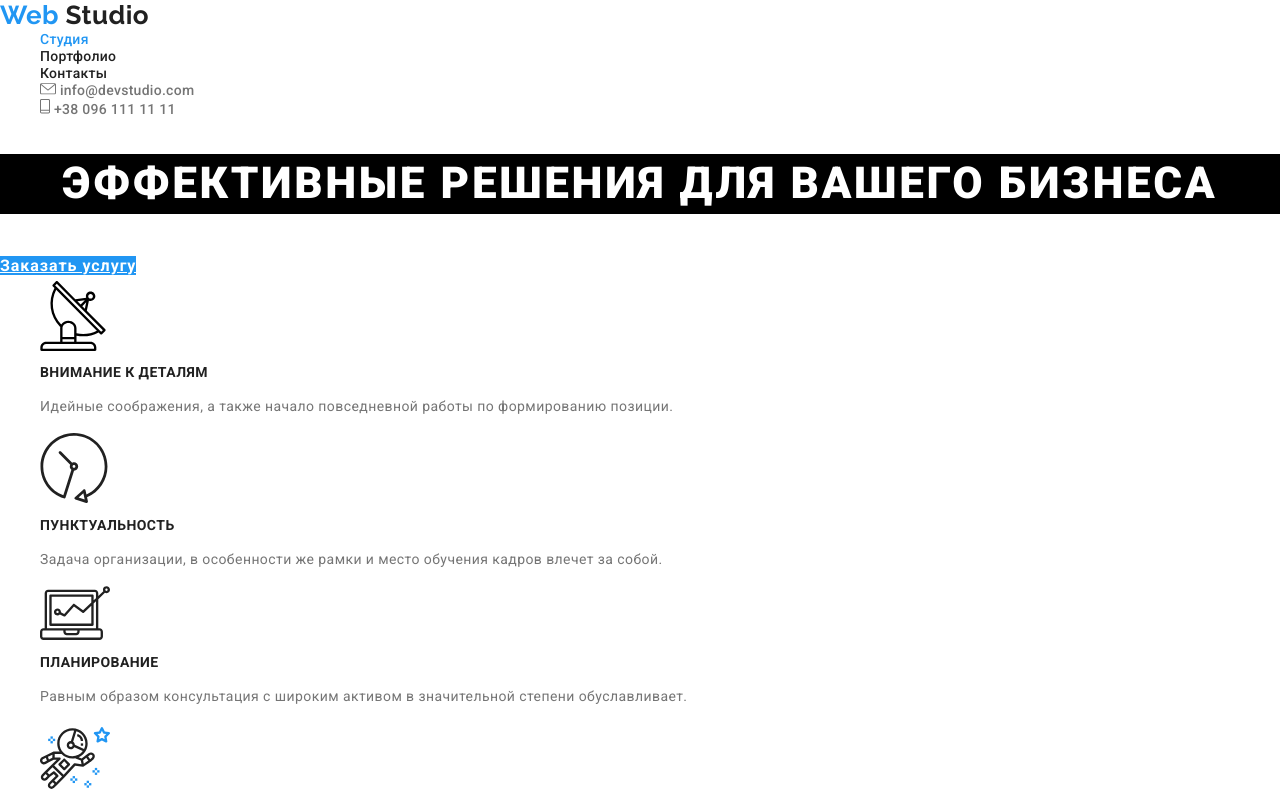
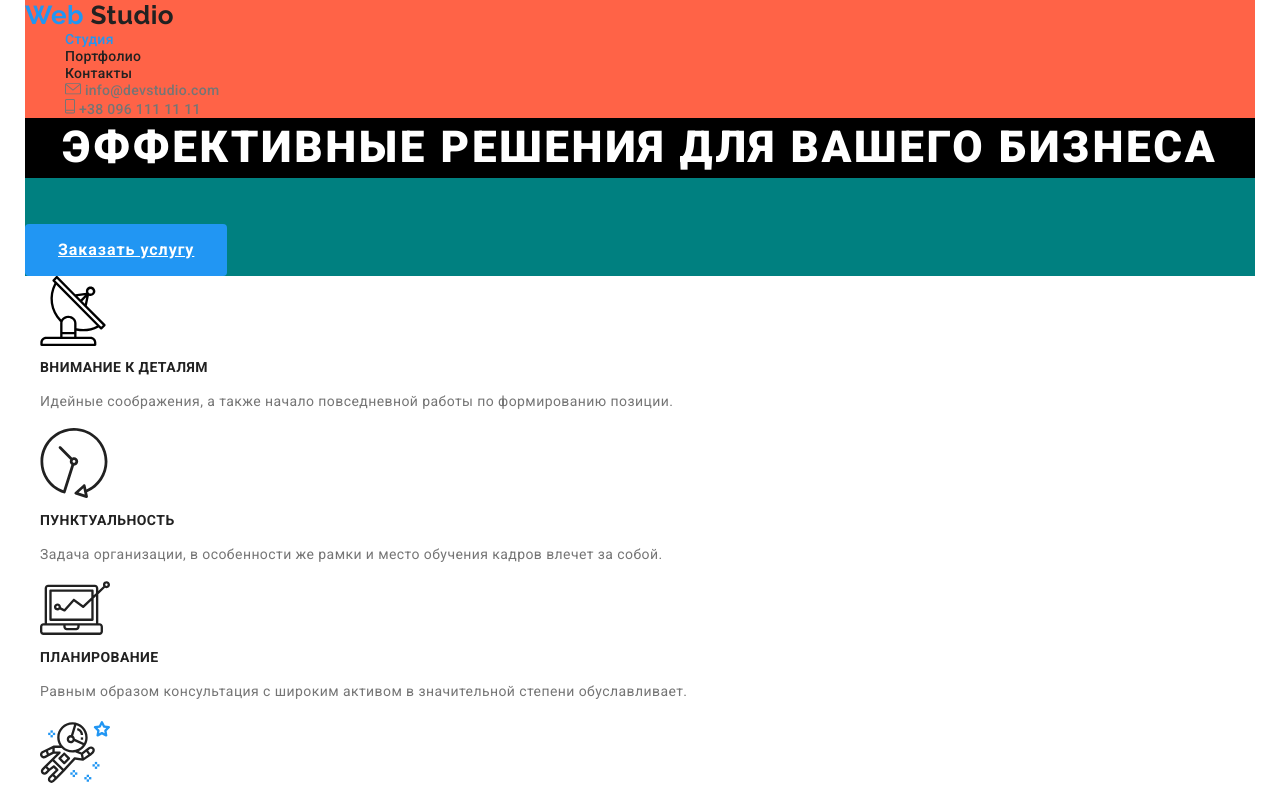
Before and after one commit to Jekosik/html-part-2-22, a plain HTML site: page index.html in a window 1280 px wide. Shown: the top 799 px of the page. Drawn offline with nearby package versions, Linux system fonts and the light colour scheme.

Commit message:
стилизирует шапку и хедер.

```diff
--- a/css/styles.css
+++ b/css/styles.css
@@ -21,6 +21,13 @@
     color: var(--wite-color);
     background: var(--accent-color);
 
+    display: inline-block;
+    align-items: center;
+    text-align: center;
+    border-radius: 4px;
+    min-width: 200px;
+    border: 1px solid transparent;
+
 }
 
 .button.primary{
@@ -28,6 +35,8 @@
     font-size: 16px;
     line-height: 1.87;
     letter-spacing: 0.06em;
+
+    padding: 10px 32px;
 }
 
 .button.secondary{
@@ -35,6 +44,20 @@
     font-size: 16px;
     line-height: 1.87;
     letter-spacing: 0.06em;
+
+    padding: 10px 45px;
+}
+
+/* Разметка шапки */
+
+.container{
+    margin-left: auto;
+    margin-right: auto;
+
+    width: 1230px;
+
+
+    background-color: tomato;
 }
 
 /* Hero */
@@ -46,9 +69,20 @@
     text-align: center;
     letter-spacing: 0.06em;
     text-transform: uppercase;
+    margin-top: 0;
+    margin-bottom: 46px;
 
     color: var(--wite-color);;
     background-color: black;
+}
+
+.section-hero{
+    width: 1230px;
+    margin-left: auto;
+    margin-right: auto;
+
+
+    background-color: teal;
 }
 
 /* Section */
```
